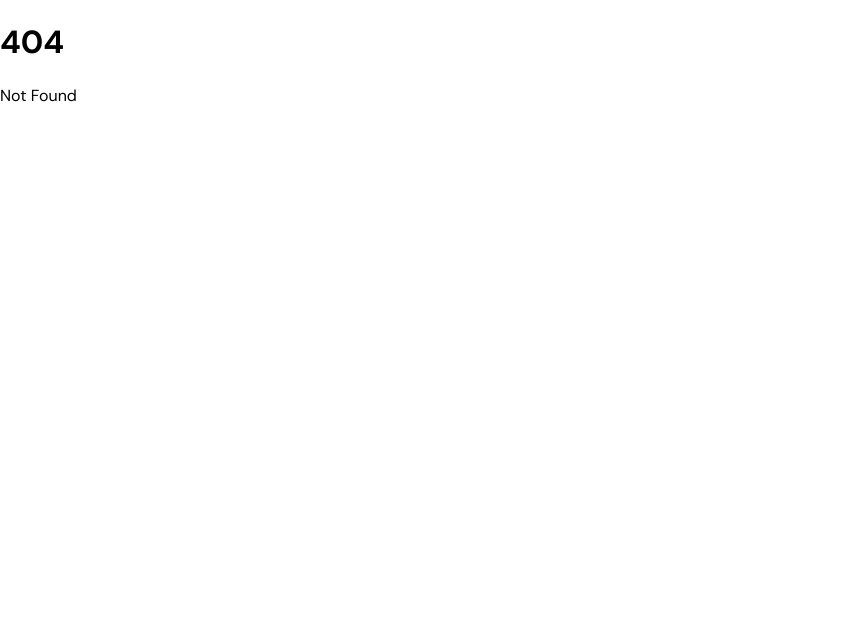
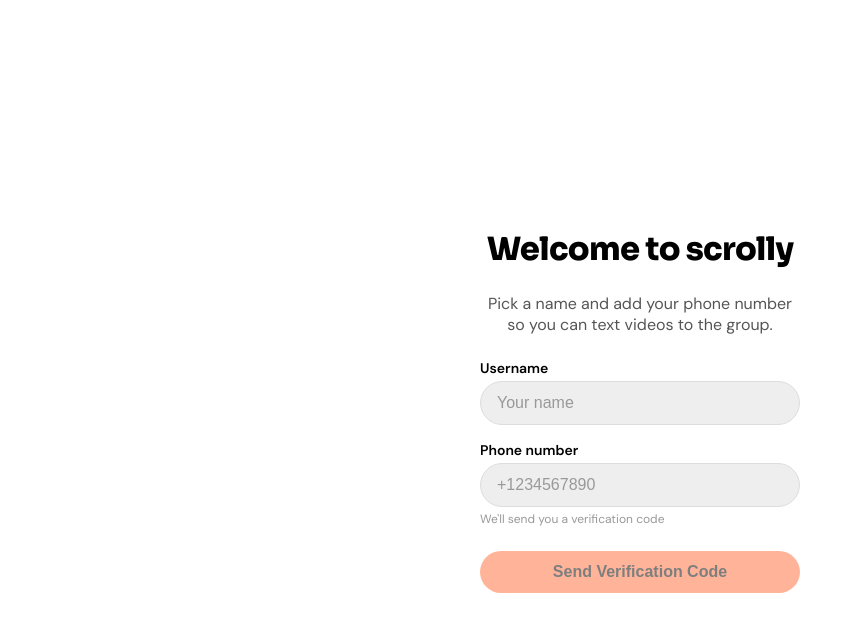
Before and after one commit to GraysonCAdams/scrolly, a SvelteKit app: page /onboard in a window 1280 px wide. Before the commit this address had no page. Shown: the top 632 px of the page, without its empty margins (0-862 px from the left). Built offline with nearby package versions, Linux system fonts and the light colour scheme; a web font is replaced by a local one.

Commit message:
feat: add onboarding page

```diff
--- /dev/null
+++ b/src/routes/onboard/+page.svelte
@@ -0,0 +1,319 @@
+<script lang="ts">
+	import InlineError from '$lib/components/InlineError.svelte';
+
+	let step = $state<'info' | 'verify'>('info');
+	let username = $state('');
+	let phone = $state('');
+	let code = $state('');
+	let error = $state('');
+	let loading = $state(false);
+	let resendCountdown = $state(0);
+	let resendTimer: ReturnType<typeof setInterval> | null = null;
+
+	function startResendTimer() {
+		resendCountdown = 60;
+		resendTimer = setInterval(() => {
+			resendCountdown--;
+			if (resendCountdown <= 0 && resendTimer) {
+				clearInterval(resendTimer);
+				resendTimer = null;
+			}
+		}, 1000);
+	}
+
+	async function handleSendCode() {
+		error = '';
+		loading = true;
+		try {
+			const res = await fetch('/api/auth', {
+				method: 'POST',
+				headers: { 'Content-Type': 'application/json' },
+				body: JSON.stringify({ action: 'send-code', phone: phone.trim() })
+			});
+			const data = await res.json();
+			if (!res.ok) {
+				error = data.error || 'Failed to send code';
+				return;
+			}
+			step = 'verify';
+			startResendTimer();
+		} catch {
+			error = 'Something went wrong';
+		} finally {
+			loading = false;
+		}
+	}
+
+	async function handleVerifyAndOnboard() {
+		error = '';
+		loading = true;
+		try {
+			const verifyRes = await fetch('/api/auth', {
+				method: 'POST',
+				headers: { 'Content-Type': 'application/json' },
+				body: JSON.stringify({ action: 'verify-code', phone: phone.trim(), code: code.trim() })
+			});
+			const verifyData = await verifyRes.json();
+			if (!verifyRes.ok) {
+				error = verifyData.error || 'Invalid code';
+				return;
+			}
+
+			const onboardRes = await fetch('/api/auth', {
+				method: 'POST',
+				headers: { 'Content-Type': 'application/json' },
+				body: JSON.stringify({
+					action: 'onboard',
+					username: username.trim(),
+					phone: phone.trim()
+				})
+			});
+			const onboardData = await onboardRes.json();
+			if (!onboardRes.ok) {
+				error = onboardData.error || 'Failed to save';
+				return;
+			}
+
+			window.location.href = '/';
+		} catch {
+			error = 'Something went wrong';
+		} finally {
+			loading = false;
+		}
+	}
+
+	async function handleResend() {
+		error = '';
+		loading = true;
+		try {
+			const res = await fetch('/api/auth', {
+				method: 'POST',
+				headers: { 'Content-Type': 'application/json' },
+				body: JSON.stringify({ action: 'send-code', phone: phone.trim() })
+			});
+			const data = await res.json();
+			if (!res.ok) {
+				error = data.error || 'Failed to resend';
+				return;
+			}
+			code = '';
+			startResendTimer();
+		} catch {
+			error = 'Something went wrong';
+		} finally {
+			loading = false;
+		}
+	}
+</script>
+
+<svelte:head>
+	<title>Set Up Your Profile — scrolly</title>
+</svelte:head>
+
+<div class="onboard-page">
+	<h1>Welcome to scrolly</h1>
+
+	{#if step === 'info'}
+		<p>Pick a name and add your phone number so you can text videos to the group.</p>
+
+		<form
+			onsubmit={(e) => {
+				e.preventDefault();
+				handleSendCode();
+			}}
+		>
+			<label>
+				<span>Username</span>
+				<input
+					type="text"
+					bind:value={username}
+					placeholder="Your name"
+					autocomplete="name"
+					disabled={loading}
+				/>
+			</label>
+
+			<label>
+				<span>Phone number</span>
+				<input
+					type="tel"
+					bind:value={phone}
+					placeholder="+1234567890"
+					autocomplete="tel"
+					disabled={loading}
+				/>
+				<small>We'll send you a verification code</small>
+			</label>
+
+			<button type="submit" disabled={loading || !username.trim() || !phone.trim()}>
+				{loading ? 'Sending...' : 'Send Verification Code'}
+			</button>
+		</form>
+	{:else}
+		<p>Enter the 6-digit code we sent to {phone}</p>
+
+		<form
+			onsubmit={(e) => {
+				e.preventDefault();
+				handleVerifyAndOnboard();
+			}}
+		>
+			<label>
+				<span>Verification code</span>
+				<input
+					type="text"
+					bind:value={code}
+					placeholder="000000"
+					autocomplete="one-time-code"
+					inputmode="numeric"
+					maxlength="6"
+					disabled={loading}
+					class="code-input"
+				/>
+			</label>
+
+			<button type="submit" disabled={loading || code.trim().length !== 6}>
+				{loading ? 'Verifying...' : 'Verify & Get Started'}
+			</button>
+
+			<div class="resend-row">
+				<button type="button" onclick={handleResend} disabled={loading || resendCountdown > 0}>
+					{resendCountdown > 0 ? `Resend in ${resendCountdown}s` : 'Resend code'}
+				</button>
+				<button
+					type="button"
+					onclick={() => {
+						step = 'info';
+						error = '';
+						code = '';
+					}}
+				>
+					Change number
+				</button>
+			</div>
+		</form>
+	{/if}
+
+	<InlineError message={error} />
+</div>
+
+<style>
+	.onboard-page {
+		display: flex;
+		flex-direction: column;
+		align-items: center;
+		justify-content: center;
+		min-height: 100dvh;
+		padding: var(--space-lg);
+		background: var(--bg-primary);
+	}
+
+	h1 {
+		font-family: var(--font-display);
+		font-size: 2rem;
+		font-weight: 800;
+		letter-spacing: -0.02em;
+		margin-bottom: var(--space-sm);
+		color: var(--text-primary);
+	}
+
+	p {
+		color: var(--text-secondary);
+		margin-bottom: var(--space-xl);
+		text-align: center;
+		max-width: 320px;
+	}
+
+	form {
+		display: flex;
+		flex-direction: column;
+		gap: var(--space-lg);
+		width: 100%;
+		max-width: 320px;
+	}
+
+	label {
+		display: flex;
+		flex-direction: column;
+		gap: var(--space-xs);
+	}
+
+	label span {
+		font-size: 0.875rem;
+		font-weight: 600;
+		color: var(--text-primary);
+	}
+
+	input {
+		padding: var(--space-md) var(--space-lg);
+		border: 1px solid var(--border);
+		border-radius: var(--radius-full);
+		font-size: 1rem;
+		background: var(--bg-surface);
+		color: var(--text-primary);
+		transition: border-color 0.2s ease;
+	}
+
+	input::placeholder {
+		color: var(--text-muted);
+	}
+
+	input:focus {
+		outline: none;
+		border-color: var(--accent-primary);
+	}
+
+	.code-input {
+		text-align: center;
+		letter-spacing: 0.3em;
+		font-size: 1.5rem;
+		font-family: var(--font-display);
+		font-weight: 600;
+	}
+
+	small {
+		color: var(--text-muted);
+		font-size: 0.75rem;
+	}
+
+	button {
+		padding: var(--space-md) var(--space-lg);
+		background: var(--accent-primary);
+		color: #000000;
+		border: none;
+		border-radius: var(--radius-full);
+		font-size: 1rem;
+		font-weight: 700;
+		cursor: pointer;
+		margin-top: var(--space-sm);
+		transition: transform 0.1s ease;
+	}
+
+	button:active {
+		transform: scale(0.97);
+	}
+
+	button:disabled {
+		opacity: 0.5;
+		cursor: not-allowed;
+	}
+
+	.resend-row {
+		display: flex;
+		justify-content: space-between;
+		gap: var(--space-sm);
+	}
+
+	.resend-row button {
+		background: transparent;
+		color: var(--text-secondary);
+		font-size: 0.875rem;
+		padding: var(--space-sm);
+		margin-top: 0;
+		font-weight: 400;
+	}
+
+	.resend-row button:disabled {
+		opacity: 0.4;
+	}
+</style>
```
